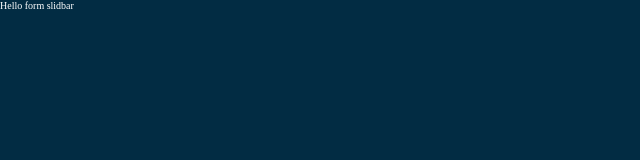
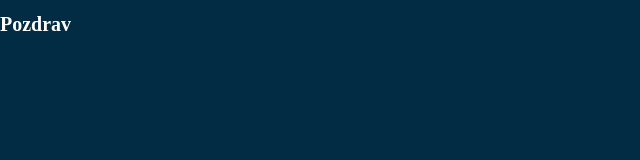
Before and after one commit to josipharci/Portfolio_website_react, a React (Create React App) app in the folder my-app/: page / in a window 1280 px wide. Shown: the top 160 px of the page, without its empty margins (0-640 px from the left). Built offline with nearby package versions, Linux system fonts and the light colour scheme; a web font is replaced by a local one.

Commit message:
Update Sidebar

```diff
--- a/my-app/src/components/Sidebar/index.js
+++ b/my-app/src/components/Sidebar/index.js
@@ -1,5 +1,13 @@
+import { Link } from 'react-router-dom';
 import './index.scss';
 
-const Sidebar = () => <>Hello form slidbar</>
+const Sidebar = () => (
+    <div className='nav-bar'>
+        <h1>Pozdrav</h1>
+        <Link>
+            <img />
+        </Link>
+    </div>
+)
 
 export default Sidebar;
```
